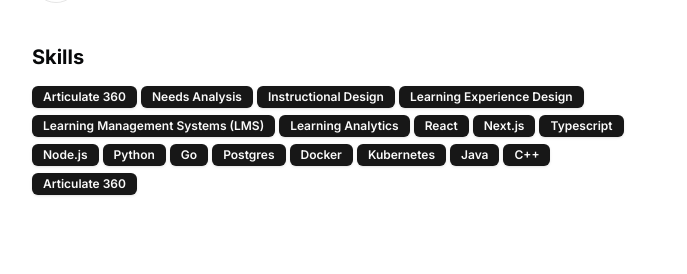
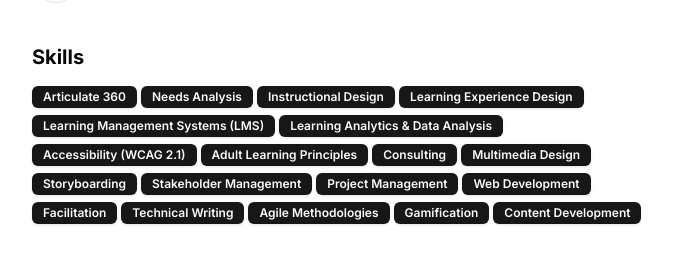
Before and after one commit to rroshchin18/russr-portfolio, a Next.js app: page / in a window 1280 px wide. Shown: the part 1133-1407 px from the top of the page, without its empty margins (296-983 px from the left). Built offline with nearby package versions, Linux system fonts and the light colour scheme.

Commit message:
skills updates

```diff
--- a/src/data/resume.tsx
+++ b/src/data/resume.tsx
@@ -4,9 +4,9 @@
 export const DATA = {
   name: "Russ Roshchin",
   initials: "RR",
-  url: "https://dillion.io",
+  url: "https://russellr.dev",
   location: "Baltimore, MD",
-  locationLink: "https://www.google.com/maps/place/sanfrancisco",
+  locationLink: "https://www.google.com/maps/place/baltimore",
   description:
     "I create learning experiences that enable people to realize and maximize their skills.",
   summary:
@@ -18,19 +18,20 @@
     "Instructional Design",
     "Learning Experience Design",
     "Learning Management Systems (LMS)",
-    "Learning Analytics",
-    "React",
-    "Next.js",
-    "Typescript",
-    "Node.js",
-    "Python",
-    "Go",
-    "Postgres",
-    "Docker",
-    "Kubernetes",
-    "Java",
-    "C++",
-    "Articulate 360",
+    "Learning Analytics & Data Analysis",
+    "Accessibility (WCAG 2.1)",
+    "Adult Learning Principles",
+    "Consulting",
+    "Multimedia Design",
+    "Storyboarding",
+    "Stakeholder Management",
+    "Project Management",
+    "Web Development",
+    "Facilitation",
+    "Technical Writing",
+    "Agile Methodologies",
+    "Gamification",
+    "Content Development",
   ],
   navbar: [
     { href: "/", icon: HomeIcon, label: "Home" },
```
